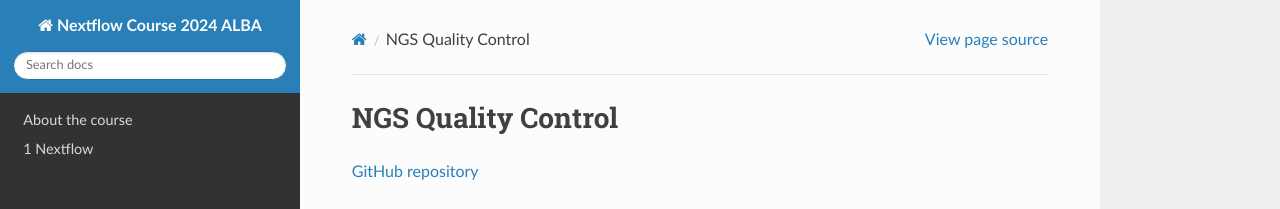
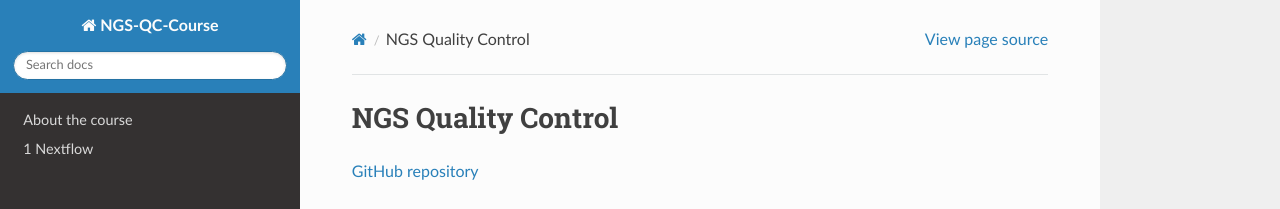
Before and after one commit to biocorecrg/NGS-QC-Course, a Sphinx documentation site: the page built from docs/index.rst, in a window 1280 px wide. Shown: the top 209 px of the page. Built offline with Sphinx 7.4.7 and the Read the Docs theme 2.0.0, drawn with Linux system fonts in a browser that asks for light colours.

Commit message:
Update conf.py
project name and url updated to the new names

```diff
--- a/docs/conf.py
+++ b/docs/conf.py
@@ -17,7 +17,7 @@
 
 # -- Project information -----------------------------------------------------
 
-project = u'Nextflow Course 2024 ALBA'
+project = u'NGS-QC-Course'
 
 # -- General configuration ---------------------------------------------------
 
@@ -62,6 +62,6 @@ html_theme = 'sphinx_rtd_theme'
 
 # The URL which points to the root of the HTML documentation.
 # It is used to indicate the location of document like canonical_url
-html_baseurl = 'https://biocorecrg.github.io/nextflow-course-2024-alba/'
+html_baseurl = 'https://fabianandradelozano.github.io/NGS-QC-Course/'
 
 # html_logo = html_favicon = '_images/sphinx-notes.png'
```
